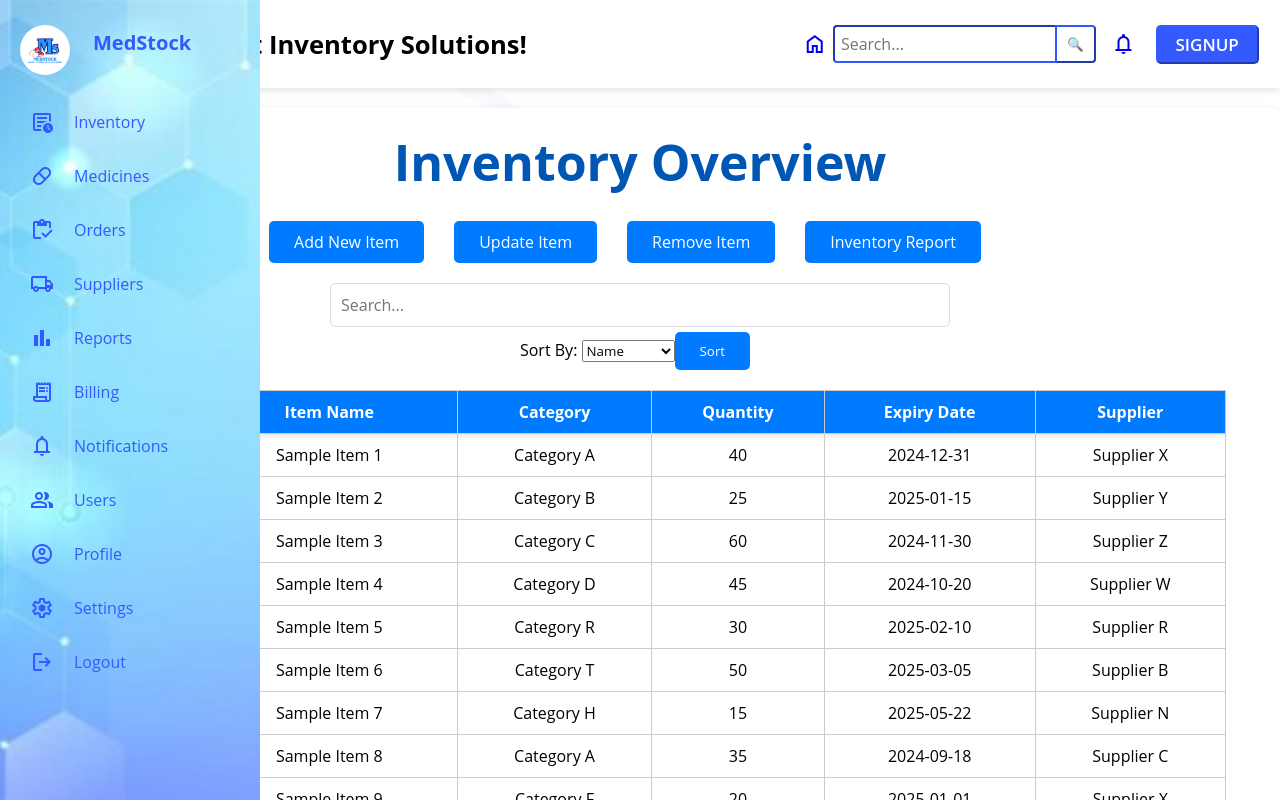
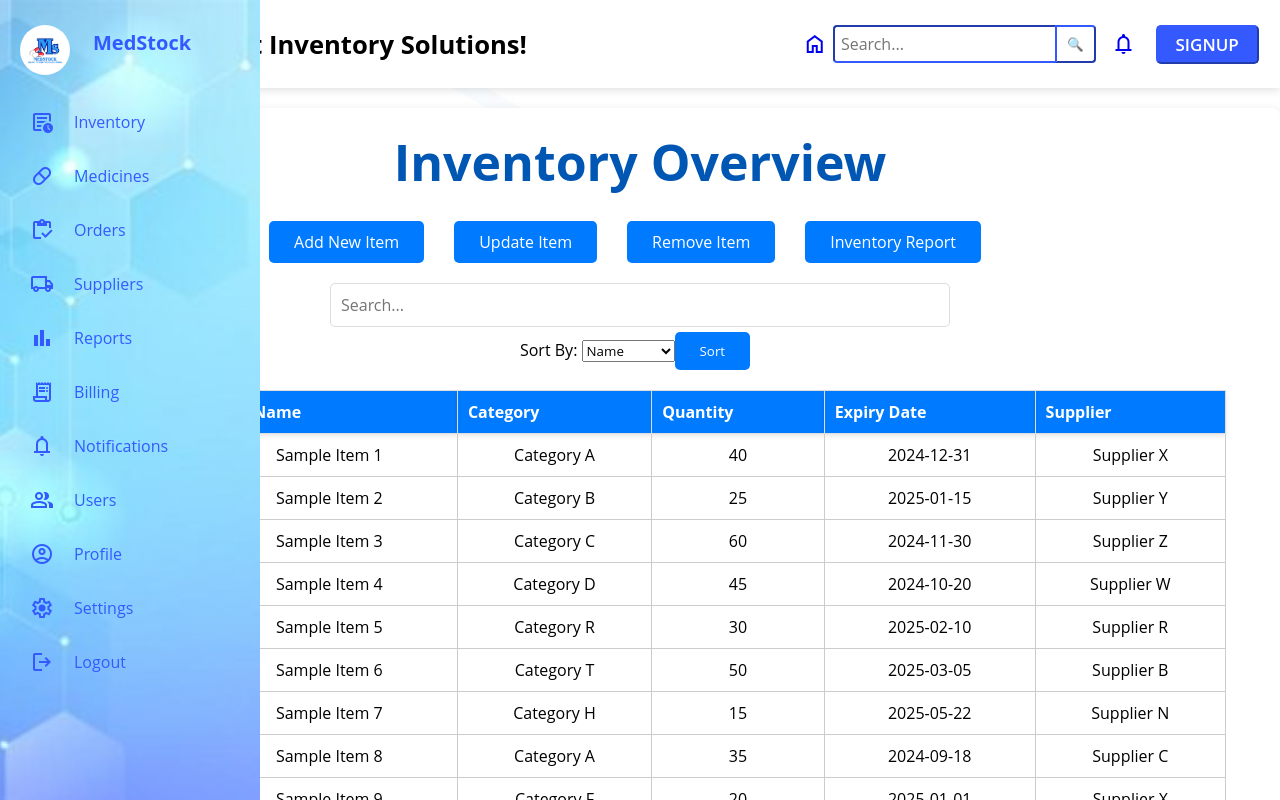
Before and after one commit to dnm10/New-MedStock, a React (Create React App) app in the folder medstock-app/: page /Inventory in a window 1280 px wide. Shown: the top 800 px of the page. Built offline with nearby package versions, Linux system fonts and the light colour scheme.

Commit message:
changes in css

```diff
--- a/medstock-app/src/Components/Billing.js
+++ b/medstock-app/src/Components/Billing.js
@@ -128,13 +128,13 @@ const Billing = () => {
 
         <section className="bill-summary">
           <h2>Bill Summary</h2>
-          <table>
+          <table className="bill-summary-table">
             <thead>
-              <tr>
-                <th>Medicine</th>
-                <th>Quantity</th>
-                <th>Price per Unit (₹)</th>
-                <th>Total (₹)</th>
+              <tr className="table-header-row">
+                <th className="table-header">Medicine</th>
+                <th className="table-header">Quantity</th>
+                <th className="table-header">Price per Unit (₹)</th>
+                <th className="table-header">Total (₹)</th>
               </tr>
             </thead>
             <tbody>
--- a/medstock-app/src/Components/Billing.module.css
+++ b/medstock-app/src/Components/Billing.module.css
@@ -91,7 +91,7 @@ h2 {
     margin-top: 20px;
 }
 
-table th, table td {
+.Billing table th, table td {
     padding: 10px;
     border: 1px solid #ccc;
     text-align: center;
@@ -101,6 +101,27 @@ table th {
     background-color: #007BFF;
     color: white;
 }
+
+.bill-summary-table{
+    width: 100%;
+    border-collapse: collapse;
+    margin-top: 20px;
+    margin-left: 50px;
+}
+
+.table-header-row {
+    background-color: #007BFF;
+    color: white;
+  }
+
+
+.table-header {
+    padding: 10px;
+    border: 1px solid #ccc;
+    text-align: center;
+    font-weight: bold;
+  }
+
 
 /* Total amount styles */
 #total-amount {
--- a/medstock-app/src/Components/Inventory.js
+++ b/medstock-app/src/Components/Inventory.js
@@ -116,15 +116,15 @@ export default function Inventory() {
           </div>
         </div>
 
-        <table>
+        <table className="invent-table">
           <thead>
-            <tr>
-              <th>No.</th>
-              <th>Item Name</th>
-              <th>Category</th>
-              <th>Quantity</th>
-              <th>Expiry Date</th>
-              <th>Supplier</th>
+            <tr className="invent-header-row">
+              <th className="invent-header">No.</th>
+              <th className="invent-header">Item Name</th>
+              <th className="invent-header">Category</th>
+              <th className="invent-header">Quantity</th>
+              <th className="invent-header">Expiry Date</th>
+              <th className="invent-header">Supplier</th>
             </tr>
           </thead>
           <tbody>
```
